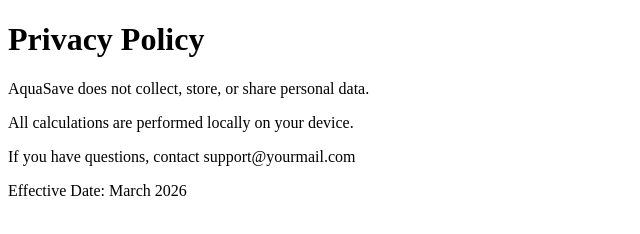
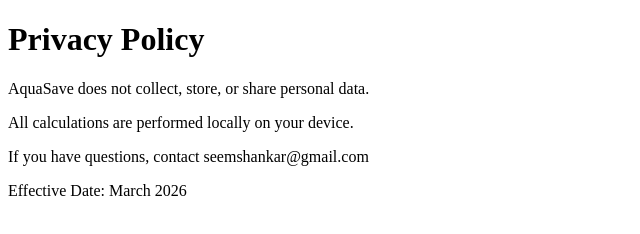
Before and after one commit to prabhakarios90/aquasave-support, a plain HTML site: page privacy.html in a window 1280 px wide. Shown: the full height of the page, 0-640 px from the left. Drawn offline with Linux system fonts and the light colour scheme.

Commit message:
Update privacy.html

```diff
--- a/privacy.html
+++ b/privacy.html
@@ -7,7 +7,7 @@
     <h1>Privacy Policy</h1>
     <p>AquaSave does not collect, store, or share personal data.</p>
     <p>All calculations are performed locally on your device.</p>
-    <p>If you have questions, contact support@yourmail.com</p>
+    <p>If you have questions, contact seemshankar@gmail.com</p>
     <p>Effective Date: March 2026</p>
 </body>
 </html>
```
